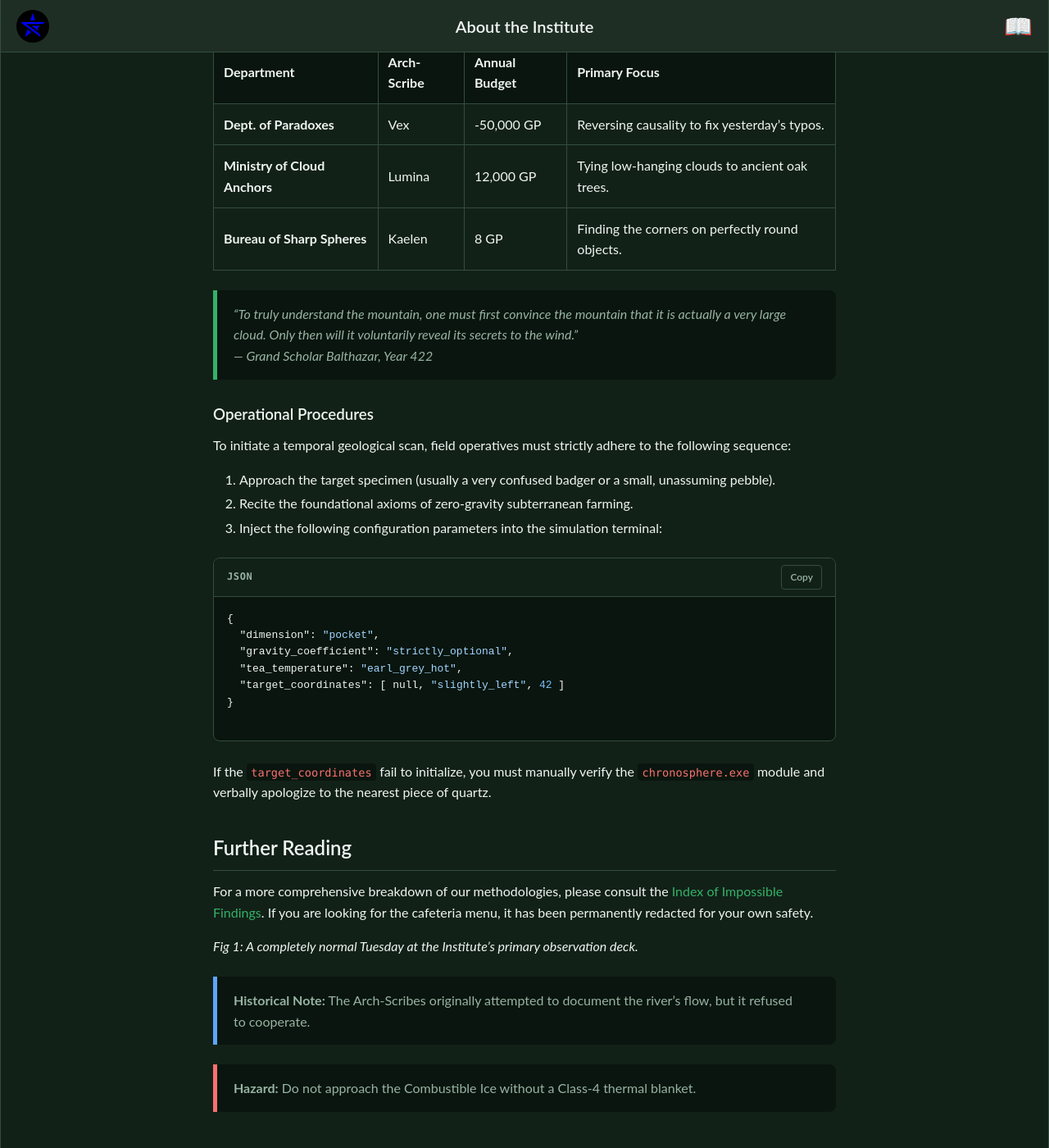
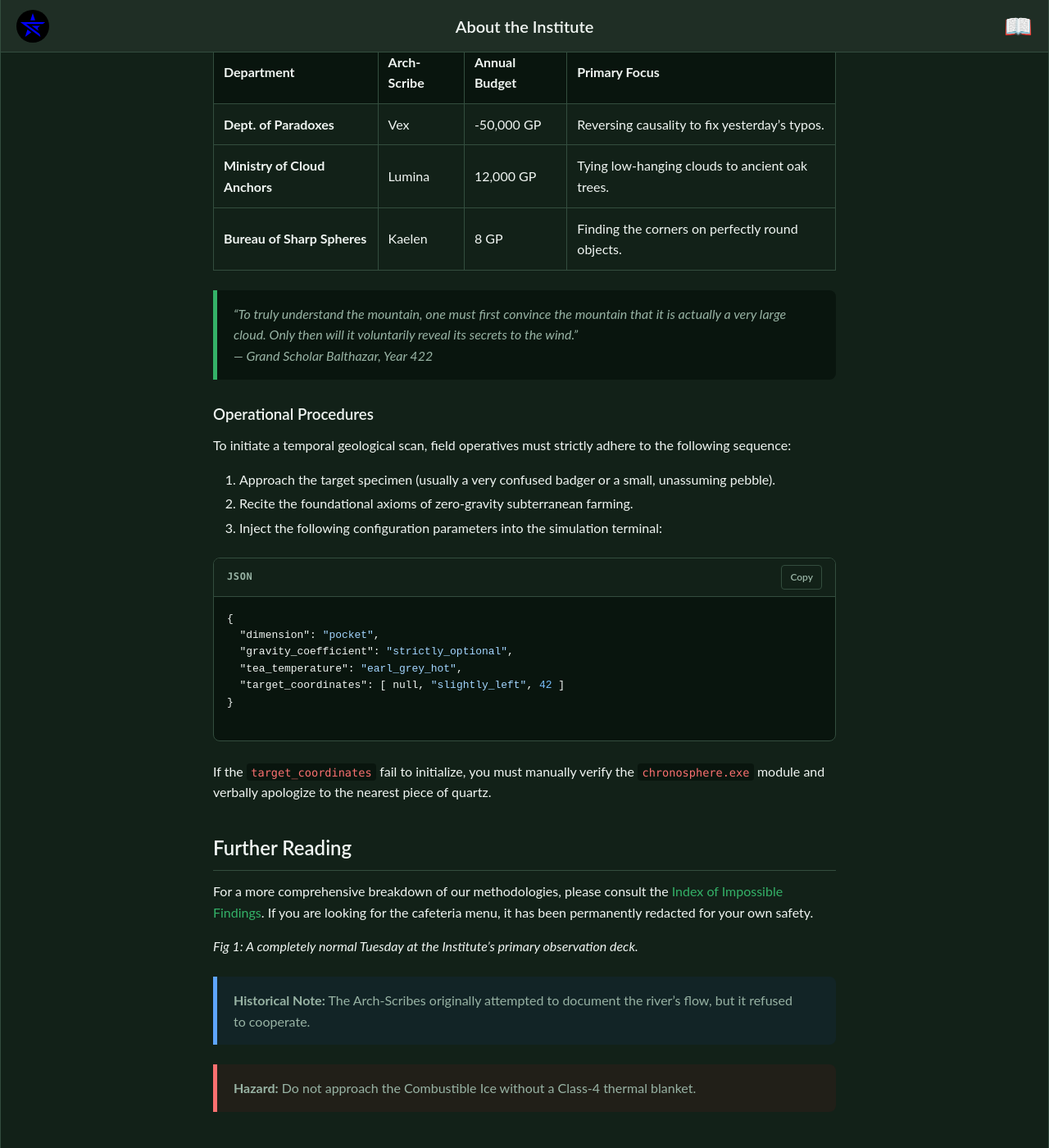
Before and after one commit to zBuLe/theme, a Jekyll site: the page built from about.md, in a window 1280 px wide and 1400 px high, scrolled down 616 px. Shown: the whole window at 82% size. Built offline with Jekyll 4.4.1, drawn with Linux system fonts in a browser that asks for light colours; comment, search, counter and statistics services are not loaded.

Commit message:
Update markdown.css

```diff
--- a/assets/css/markdown.css
+++ b/assets/css/markdown.css
@@ -76,21 +76,25 @@
   font-style: normal;
 }
 
-/* Map the left border to your semantic theme tokens */
+/* Map the border and dynamically mix the background color */
 .doc-content blockquote.info {
   border-left-color: var(--info);
+  background-color: color-mix(in srgb, var(--info) 10%, var(--bg-dark));
 }
 
 .doc-content blockquote.warning {
   border-left-color: var(--warning);
+  background-color: color-mix(in srgb, var(--warning) 10%, var(--bg-dark));
 }
 
 .doc-content blockquote.danger {
   border-left-color: var(--danger);
+  background-color: color-mix(in srgb, var(--danger) 10%, var(--bg-dark));
 }
 
 .doc-content blockquote.success {
   border-left-color: var(--success);
+  background-color: color-mix(in srgb, var(--success) 10%, var(--bg-dark));
 }
 
 /* Tables */
```
